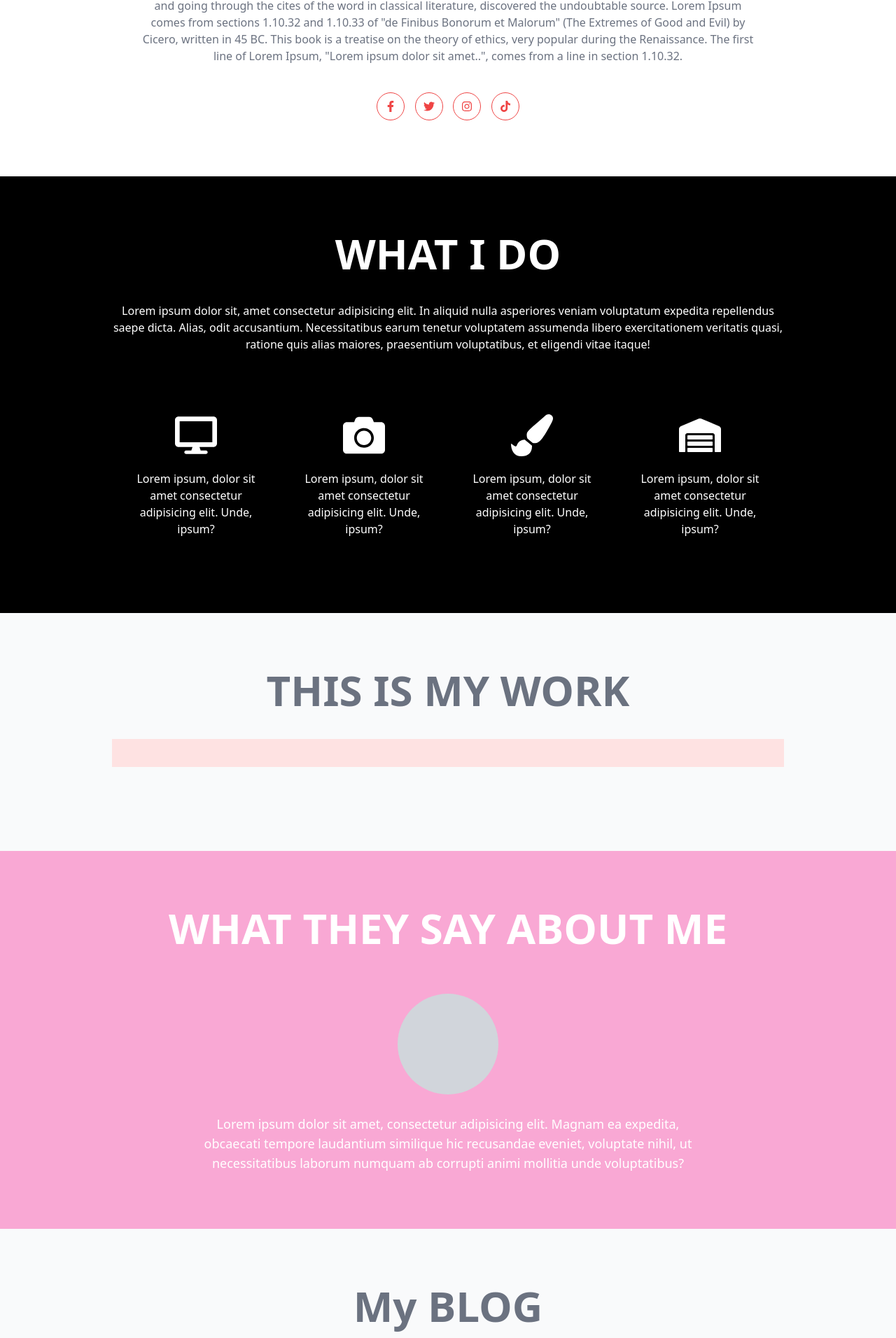
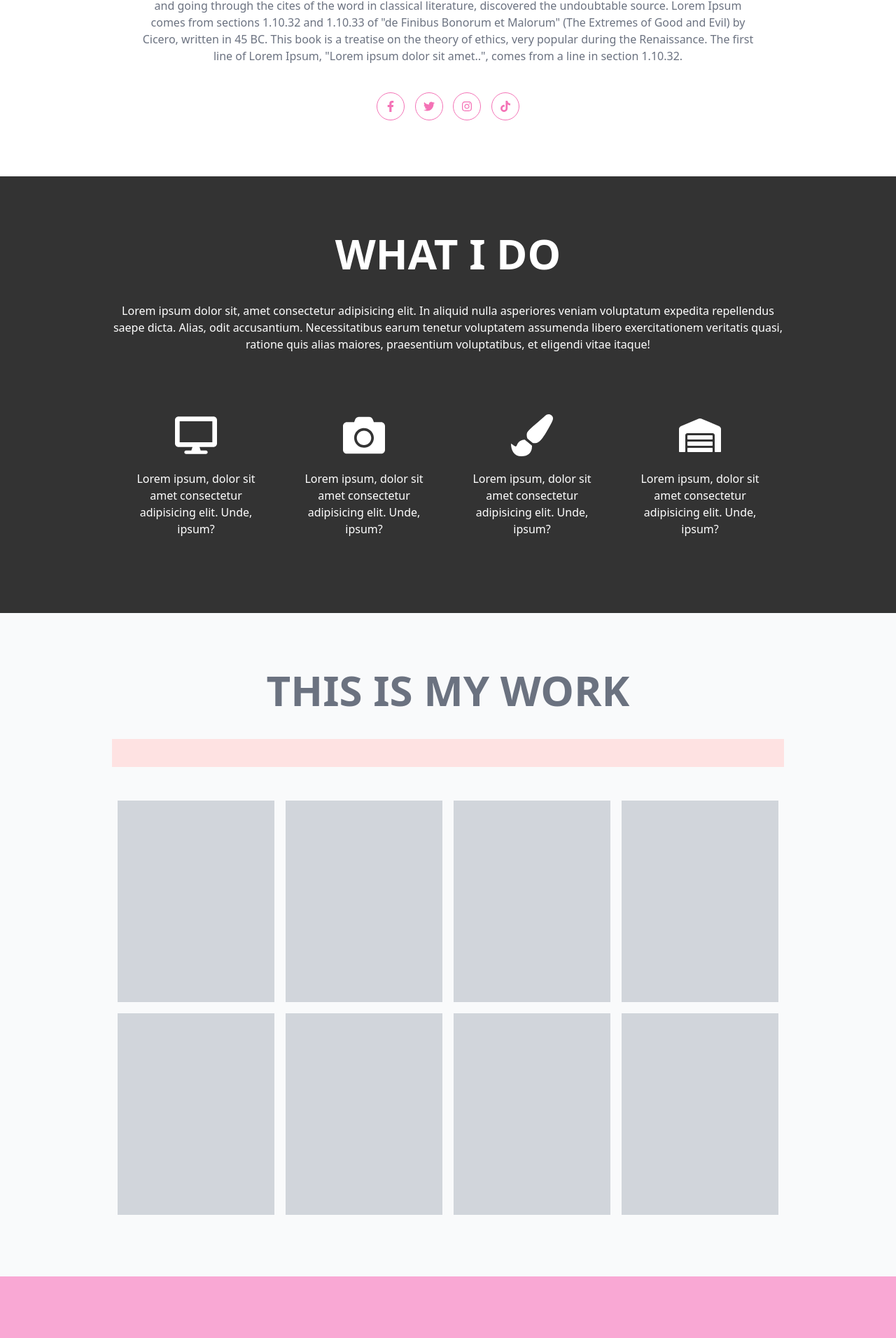
Before and after one commit to MauriceDev1/abigail_designs, a Next.js app: page / in a window 1280 px wide. Shown: the part 1256-3168 px from the top of the page at 70% size. Built offline with nearby package versions, Linux system fonts and the light colour scheme.

Commit message:
fix: website

```diff
--- a/components/About.tsx
+++ b/components/About.tsx
@@ -24,23 +24,23 @@ Contrary to popular belief, Lorem Ipsum is not simply random text. It has roots
 
             </div>
             <div className='flex w-10/12 sm:w-[16vw] pt-10 m-auto justify-between'>
-                <div className='w-8 sm:w-10 flex h-8 sm:h-10 rounded-full border border-red-500'>
-                    <div className='m-auto text-red-500'>
+                <div className='w-8 sm:w-10 flex h-8 sm:h-10 rounded-full border border-pink-400'>
+                    <div className='m-auto text-pink-400'>
                        <FaFacebookF />
                     </div>
                 </div>
-                <div className='w-8 sm:w-10 flex h-8 sm:h-10 rounded-full border border-red-500'>
-                    <div className='m-auto text-red-500'>
+                <div className='w-8 sm:w-10 flex h-8 sm:h-10 rounded-full border border-pink-400'>
+                    <div className='m-auto text-pink-400'>
                        <FaTwitter />
                     </div>
                 </div>
-                <div className='w-8 sm:w-10 flex h-8 sm:h-10 rounded-full border border-red-500'>
-                    <div className='m-auto text-red-500'>
+                <div className='w-8 sm:w-10 flex h-8 sm:h-10 rounded-full border border-pink-400'>
+                    <div className='m-auto text-pink-400'>
                        <FaInstagram />
                     </div>
                 </div>
-                <div className='w-8 sm:w-10 flex h-8 sm:h-10 rounded-full border border-red-500'>
-                    <div className='m-auto text-red-500'>
+                <div className='w-8 sm:w-10 flex h-8 sm:h-10 rounded-full border border-pink-400'>
+                    <div className='m-auto text-pink-400'>
                        <FaTiktok />
                     </div>
                 </div>
--- a/components/Contact.tsx
+++ b/components/Contact.tsx
@@ -3,7 +3,7 @@ import { FaEnvelope, FaMapMarker, FaPhone } from 'react-icons/fa';
 
 export default function Contact() {
   return (
-    <div className='bg-black py-20' id="contact">
+    <div className='bg-black py-20 bg-opacity-80' id="contact">
         <div className='w-9/12 m-auto'>
             <h1 className='text-center text-6xl text-white font-semibold'>LET&#39;S GET IN TOUCH</h1>
             <div className='text-center text-white py-10'>
@@ -37,9 +37,9 @@ export default function Contact() {
                 </div>
               </div>
               <div className='gap-3 flex flex-wrap'>
-                <input type="text" name="name" className='w-full focus:outline-none p-2 bg-gray-900 border-white text-white border-b-2' placeholder='Name'/>
-                <input type="email" name="email" className='w-full p-2 focus:outline-none bg-gray-900 border-white text-white border-b-2' placeholder='Email'/>
-                <textarea name="message" className='w-full p-2 focus:outline-none h-48 bg-gray-900 border-white text-white border-b-2' style={{resize:'none'}} />
+                <input type="text" name="name" className='w-full focus:outline-none p-2 bg-black border-white text-white border-b-2' placeholder='Name'/>
+                <input type="email" name="email" className='w-full p-2 focus:outline-none bg-black border-white text-white border-b-2' placeholder='Email'/>
+                <textarea name="message" className='w-full p-2 focus:outline-none h-48 bg-black border-white text-white border-b-2' style={{resize:'none'}} />
                 <div className='w-full flex justif-center pt-5'>
                   <button className='border px-5 py-1 text-white m-auto'>SUBMIT</button>
                 </div>
--- a/components/Footer.tsx
+++ b/components/Footer.tsx
@@ -2,7 +2,7 @@ import React from 'react'
 
 export default function Footer() {
   return (
-    <div className='bg-black flex w-full'>
+    <div className='bg-black flex w-full bg-opacity-80'>
       <div className='w-9/12 m-auto border-t border-white'>
         text
       </div>
--- a/components/Portfolio.tsx
+++ b/components/Portfolio.tsx
@@ -8,6 +8,48 @@ export default function Portfolio() {
           <div className='flex py-5 w-full bg-red-100 my-10'>
             <button></button>
           </div>
+          <div className='flex flex-wrap w-full'>
+            <div className='w-1/4 p-2'>
+              <div className='w-full bg-gray-300 h-72'>
+
+              </div>
+            </div>
+            <div className='w-1/4 p-2'>
+              <div className='w-full bg-gray-300 h-72'>
+
+              </div>
+            </div>
+            <div className='w-1/4 p-2'>
+              <div className='w-full bg-gray-300 h-72'>
+
+              </div>
+            </div>
+            <div className='w-1/4 p-2'>
+              <div className='w-full bg-gray-300 h-72'>
+
+              </div>
+            </div>
+            <div className='w-1/4 p-2'>
+              <div className='w-full bg-gray-300 h-72'>
+
+              </div>
+            </div>
+            <div className='w-1/4 p-2'>
+              <div className='w-full bg-gray-300 h-72'>
+
+              </div>
+            </div>
+            <div className='w-1/4 p-2'>
+              <div className='w-full bg-gray-300 h-72'>
+
+              </div>
+            </div>
+            <div className='w-1/4 p-2'>
+              <div className='w-full bg-gray-300 h-72'>
+
+              </div>
+            </div>
+          </div>
       </div>
     </div>
   )
--- a/components/Products.tsx
+++ b/components/Products.tsx
@@ -3,7 +3,7 @@ import { FaCamera, FaDesktop, FaInstagram, FaPaintBrush, FaWarehouse } from 'rea
 
 export default function Products() {
   return (
-    <div className='bg-black w-full py-20 flex justify-center' id="services">
+    <div className='bg-black bg-opacity-80 w-full py-20 flex justify-center' id="services">
         <div className='w-9/12'>
             <h1 className='text-center text-6xl text-white font-semibold'>WHAT I DO</h1>
             <div className='text-center text-white py-10'>
```
